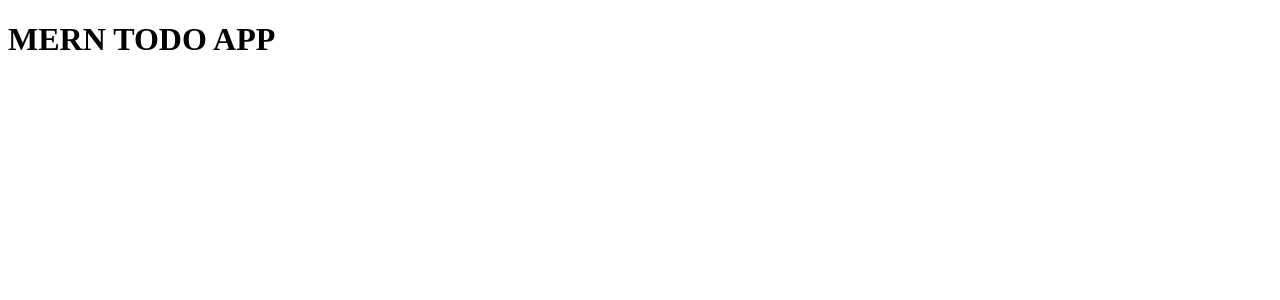
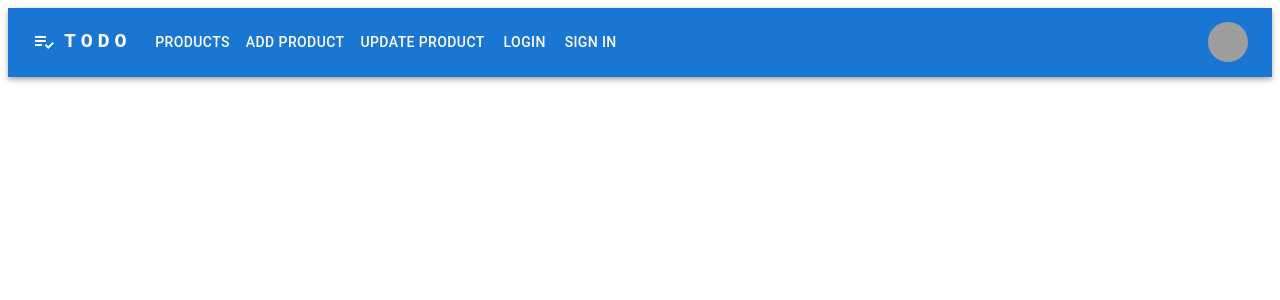
Before and after one commit to dev-alfaiz/mern-todo, a React (Create React App) app in the folder frontend/: page / in a window 1280 px wide. Shown: the top 300 px of the page. Built offline with nearby package versions, Linux system fonts and the light colour scheme; grey boxes are pictures that could not be loaded.

Commit message:
frontend/implemented static navbar via mui

```diff
--- a/frontend/src/App.js
+++ b/frontend/src/App.js
@@ -1,10 +1,12 @@
 import * as React from "react";
 import "./App.css";
+
+import { Navbar } from "./components";
 
 const App = () => {
   return (
     <div className="App">
-      <h1>MERN TODO APP</h1>
+      <Navbar />
     </div>
   );
 };
--- /dev/null
+++ b/frontend/src/components/Navbar/Navbar.js
@@ -0,0 +1,217 @@
+import * as React from "react";
+import AppBar from "@mui/material/AppBar";
+import Box from "@mui/material/Box";
+import Toolbar from "@mui/material/Toolbar";
+import IconButton from "@mui/material/IconButton";
+import Typography from "@mui/material/Typography";
+import Menu from "@mui/material/Menu";
+import MenuIcon from "@mui/icons-material/Menu";
+import Container from "@mui/material/Container";
+import Avatar from "@mui/material/Avatar";
+import Button from "@mui/material/Button";
+import Tooltip from "@mui/material/Tooltip";
+import MenuItem from "@mui/material/MenuItem";
+import PlaylistAddCheckIcon from "@mui/icons-material/PlaylistAddCheck";
+
+const pages = ["Products", "Pricing", "Blog"];
+const settings = ["Profile", "Account", "Dashboard", "Logout"];
+
+export const Navbar = () => {
+  const [anchorElNav, setAnchorElNav] = React.useState(null);
+  const [anchorElUser, setAnchorElUser] = React.useState(null);
+
+  const handleOpenNavMenu = (event) => {
+    setAnchorElNav(event.currentTarget);
+  };
+  const handleOpenUserMenu = (event) => {
+    setAnchorElUser(event.currentTarget);
+  };
+
+  const handleCloseNavMenu = () => {
+    setAnchorElNav(null);
+  };
+
+  const handleCloseUserMenu = () => {
+    setAnchorElUser(null);
+  };
+  return (
+    <div className="navbar">
+      <AppBar position="static">
+        <Container maxWidth="xl">
+          <Toolbar disableGutters>
+            <PlaylistAddCheckIcon
+              sx={{ display: { xs: "none", md: "flex" }, mr: 1 }}
+            />
+            <Typography
+              variant="h6"
+              noWrap
+              component="a"
+              href="/"
+              sx={{
+                mr: 2,
+                display: { xs: "none", md: "flex" },
+                fontFamily: "monospace",
+                fontWeight: 700,
+                letterSpacing: ".3rem",
+                color: "inherit",
+                textDecoration: "none",
+              }}
+            >
+              TODO
+            </Typography>
+
+            <Box sx={{ flexGrow: 1, display: { xs: "flex", md: "none" } }}>
+              <IconButton
+                size="large"
+                aria-label="account of current user"
+                aria-controls="menu-appbar"
+                aria-haspopup="true"
+                onClick={handleOpenNavMenu}
+                color="inherit"
+              >
+                <MenuIcon />
+              </IconButton>
+              <Menu
+                id="menu-appbar"
+                anchorEl={anchorElNav}
+                anchorOrigin={{
+                  vertical: "bottom",
+                  horizontal: "left",
+                }}
+                keepMounted
+                transformOrigin={{
+                  vertical: "top",
+                  horizontal: "left",
+                }}
+                open={Boolean(anchorElNav)}
+                onClose={handleCloseNavMenu}
+                sx={{
+                  display: { xs: "block", md: "none" },
+                }}
+              >
+                {/* {pages.map((page) => (
+                  <MenuItem key={page} onClick={handleCloseNavMenu}>
+                    <Typography textAlign="center">{page}</Typography>
+                  </MenuItem>
+                ))} */}
+                <MenuItem onClick={handleCloseNavMenu}>
+                  <Typography textAlign="center">Products</Typography>
+                </MenuItem>
+                <MenuItem onClick={handleCloseNavMenu}>
+                  <Typography textAlign="center">Add Product</Typography>
+                </MenuItem>
+                <MenuItem onClick={handleCloseNavMenu}>
+                  <Typography textAlign="center">Update Product</Typography>
+                </MenuItem>
+                <MenuItem onClick={handleCloseNavMenu}>
+                  <Typography textAlign="center">Login</Typography>
+                </MenuItem>
+                <MenuItem onClick={handleCloseNavMenu}>
+                  <Typography textAlign="center">Sign In</Typography>
+                </MenuItem>
+              </Menu>
+            </Box>
+            <PlaylistAddCheckIcon
+              sx={{ display: { xs: "flex", md: "none" }, mr: 1 }}
+            />
+            <Typography
+              variant="h5"
+              noWrap
+              component="a"
+              href=""
+              sx={{
+                mr: 2,
+                display: { xs: "flex", md: "none" },
+                flexGrow: 1,
+                fontFamily: "monospace",
+                fontWeight: 700,
+                letterSpacing: ".3rem",
+                color: "inherit",
+                textDecoration: "none",
+              }}
+            >
+              TODO
+            </Typography>
+            <Box sx={{ flexGrow: 1, display: { xs: "none", md: "flex" } }}>
+              {/* {pages.map((page) => (
+                <Button
+                  key={page}
+                  onClick={handleCloseNavMenu}
+                  sx={{ my: 2, color: "white", display: "block" }}
+                >
+                  {page}
+                </Button>
+              ))} */}
+              <Button
+                onClick={handleCloseNavMenu}
+                sx={{ my: 2, color: "white", display: "block" }}
+              >
+                Products
+              </Button>
+              <Button
+                onClick={handleCloseNavMenu}
+                sx={{ my: 2, color: "white", display: "block" }}
+              >
+                Add Product
+              </Button>
+              <Button
+                onClick={handleCloseNavMenu}
+                sx={{ my: 2, color: "white", display: "block" }}
+              >
+                Update Product
+              </Button>
+              <Button
+                onClick={handleCloseNavMenu}
+                sx={{ my: 2, color: "white", display: "block" }}
+              >
+                Login
+              </Button>
+              <Button
+                onClick={handleCloseNavMenu}
+                sx={{ my: 2, color: "white", display: "block" }}
+              >
+                Sign In
+              </Button>
+            </Box>
+
+            <Box sx={{ flexGrow: 0 }}>
+              <Tooltip title="Open settings">
+                <IconButton onClick={handleOpenUserMenu} sx={{ p: 0 }}>
+                  <Avatar alt="Remy Sharp" src="/static/images/avatar/2.jpg" />
+                </IconButton>
+              </Tooltip>
+              <Menu
+                sx={{ mt: "45px" }}
+                id="menu-appbar"
+                anchorEl={anchorElUser}
+                anchorOrigin={{
+                  vertical: "top",
+                  horizontal: "right",
+                }}
+                keepMounted
+                transformOrigin={{
+                  vertical: "top",
+                  horizontal: "right",
+                }}
+                open={Boolean(anchorElUser)}
+                onClose={handleCloseUserMenu}
+              >
+                {/* {settings.map((setting) => (
+                  <MenuItem key={setting} onClick={handleCloseUserMenu}>
+                    <Typography textAlign="center">{setting}</Typography>
+                  </MenuItem>
+                ))} */}
+                <MenuItem onClick={handleCloseUserMenu}>
+                    <Typography textAlign="center">Profile</Typography>
+                  </MenuItem>
+                <MenuItem onClick={handleCloseUserMenu}>
+                    <Typography textAlign="center">Logout</Typography>
+                  </MenuItem>
+              </Menu>
+            </Box>
+          </Toolbar>
+        </Container>
+      </AppBar>
+    </div>
+  );
+};
--- /dev/null
+++ b/frontend/src/components/Navbar/index.js
@@ -0,0 +1 @@
+export * from "./Navbar";
--- /dev/null
+++ b/frontend/src/components/index.js
@@ -0,0 +1 @@
+export * from "./Navbar";
```
